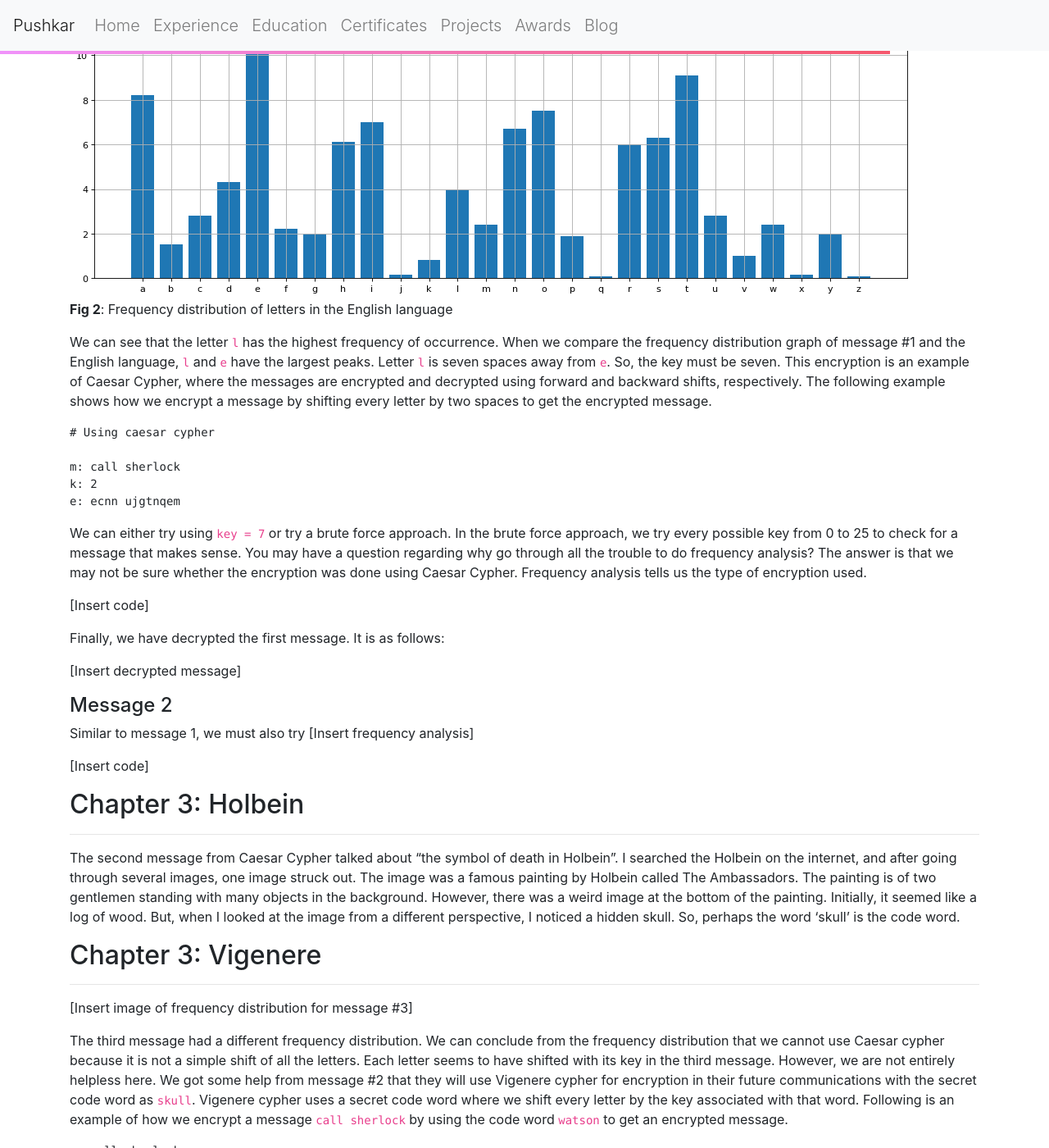
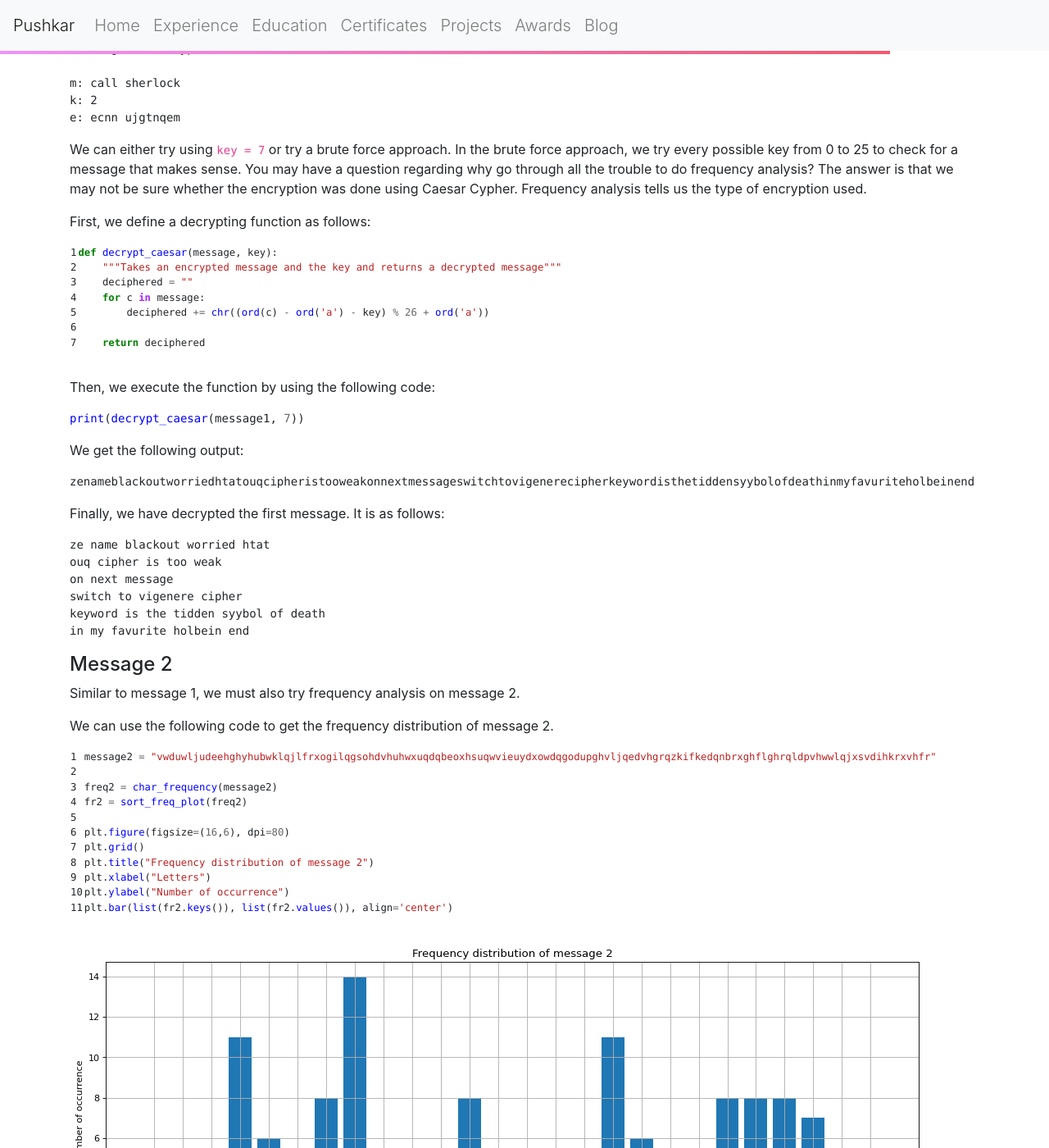
Before and after one commit to pushkarkadam/portfolio, a Jekyll site: the page built from my_collections/_posts/2021-12-14-code-breaking.md, in a window 1280 px wide and 1400 px high, scrolled down 9944 px. Shown: the whole window at 82% size. Built offline with Jekyll 4.4.1, drawn with Linux system fonts in a browser that asks for light colours; nearby versions of some CDN libraries; some of the changed text lies outside the part shown.

Commit message:
completed chapter 1 and 2 of codebreaking blog post.

````diff
--- a/my_collections/_posts/2021-12-14-code-breaking.md
+++ b/my_collections/_posts/2021-12-14-code-breaking.md
@@ -99,7 +99,9 @@ cnuetzywfn
 
 Codebreakers often look for a leak of information. Information leaks can take place in several ways. One way to observe information leak in shifting characters is to observe the frequency of letters, i.e. counting how many times a letter appears in the message.
 
-In the English language, every paragraph has a frequency of letters used. This frequency chart, shown below, acts as a fingerprint. For example, the letter 'e' has the highest frequency. So, when we see an encrypted message, we must find a letter with the highest frequency. The letter with the highest frequency in the encrypted message often corresponds to 'e'. Let us put this theory into practice using the python programming language.
+In the English language, every paragraph has a frequency of letters used. This frequency chart, shown in *Fig. 1*, acts as a fingerprint. For example, the letter `e` has the highest frequency. So, when we see an encrypted message, we must find a letter with the highest frequency. The letter with the highest frequency in the encrypted message often corresponds to `e`. Let us put this theory into practice using the python programming language.
+
+{% include image.html url="/portfolio/assets/images/blogs/cryptography/english_freq.png" description="<strong>Fig. 1</strong>. Frequency distribution of letters in the English language" %}
 
 > You may want to use python packages such as Matplotlib and Jupyter Notebook to make coding easier for you.
 {:class="alert alert-info"}
@@ -161,17 +163,10 @@ plt.ylabel("Number of occurrence")
 plt.bar(list(fr1.keys()), list(fr1.values()), align='center')
 {% endhighlight %}
 
-
-![message1 frequency analysis](/portfolio/assets/images/blogs/cryptography/message1_freq.png){:class="img-fluid"}
-
-The frequency graph of message #1 is similar to the frequency graph of any passage in the English language. In other words, in every passage in the English language, certain letters appear in large numbers than the others.
-
-![English frequency](/portfolio/assets/images/blogs/cryptography/english_freq.png){:class="img-fluid"}**Fig 2**: Frequency distribution of letters in the English language
-
-{% include image.html url="/portfolio/assets/images/blogs/cryptography/english_freq.png" description="<strong>Fig 2</strong>: Frequency distribution of letters in the English language" %}
+{% include image.html url="/portfolio/assets/images/blogs/cryptography/message1_freq.png" description="<strong>Fig. 2</strong>. Frequency distribution of letters in message 1" %}
 
 
-We can see that the letter `l` has the highest frequency of occurrence. When we compare the frequency distribution graph of message #1 and the English language, `l` and `e` have the largest peaks. Letter `l` is seven spaces away from `e`. So, the key must be seven. This encryption is an example of Caesar Cypher, where the messages are encrypted and decrypted using forward and backward shifts, respectively. The following example shows how we encrypt a message by shifting every letter by two spaces to get the encrypted message.
+The frequency graph of message #1, shown in *Fig. 2*, is similar to the frequency graph of any passage in the English language, shown in *Fig. 1*. We can see that the letter `l` has the highest frequency of occurrence. When we compare the *Fig.1* and *Fig. 2*, `l` and `e` have the largest peaks. Letter `l` is seven spaces away from `e`. So, the key must be seven. This encryption is an example of Caesar Cypher, where the messages are encrypted and decrypted using forward and backward shifts, respectively. The following example shows how we encrypt a message by shifting every letter by two spaces to get the encrypted message.
 ```
 # Using caesar cypher
 
@@ -182,18 +177,83 @@ e: ecnn ujgtnqem
 
 We can either try using `key = 7` or try a brute force approach. In the brute force approach, we try every possible key from 0 to 25 to check for a message that makes sense. You may have a question regarding why go through all the trouble to do frequency analysis? The answer is that we may not be sure whether the encryption was done using Caesar Cypher. Frequency analysis tells us the type of encryption used.
 
-[Insert code]
+First, we define a decrypting function as follows:
+
+{% highlight python linenos %}
+def decrypt_caesar(message, key):
+    """Takes an encrypted message and the key and returns a decrypted message"""
+    deciphered = ""
+    for c in message:
+        deciphered += chr((ord(c) - ord('a') - key) % 26 + ord('a'))
+
+    return deciphered
+{% endhighlight %}
+
+Then, we execute the function by using the following code:
+
+{% highlight python %}
+print(decrypt_caesar(message1, 7))
+{% endhighlight %}
+
+We get the following output:
+
+{% highlight python %}
+zenameblackoutworriedhtatouqcipheristooweakonnextmessageswitchtovigenerecipherkeywordisthetiddensyybolofdeathinmyfavuriteholbeinend
+{% endhighlight %}
 
 Finally, we have decrypted the first message. It is as follows:
 
-[Insert decrypted message]
+```
+ze name blackout worried htat
+ouq cipher is too weak
+on next message
+switch to vigenere cipher
+keyword is the tidden syybol of death
+in my favurite holbein end
+```
 
 #### Message 2
 
-Similar to message 1, we must also try
-[Insert frequency analysis]
+Similar to message 1, we must also try frequency analysis on message 2.
 
-[Insert code]
+We can use the following code to get the frequency distribution of message 2.
+
+{% highlight python linenos %}
+message2 = "vwduwljudeehghyhubwklqjlfrxogilqgsohdvhuhwxuqdqbeoxhsuqwvieuydxowdqgodupghvljqedvhgrqzkifkedqnbrxghflghrqldpvhwwlqjxsvdihkrxvhfr"
+
+freq2 = char_frequency(message2)
+fr2 = sort_freq_plot(freq2)
+
+plt.figure(figsize=(16,6), dpi=80)
+plt.grid()
+plt.title("Frequency distribution of message 2")
+plt.xlabel("Letters")
+plt.ylabel("Number of occurrence")
+plt.bar(list(fr2.keys()), list(fr2.values()), align='center')
+{% endhighlight %}
+
+{% include image.html url="/portfolio/assets/images/blogs/cryptography/message2_freq.png" description="<strong>Fig. 3</strong>. Frequency distribution of letters in message 2" %}
+
+*Fig. 3* shows the frequency distribution of message 2. In Fig. 3, `h` has the highest peak. Therefore, the key must be `3`. We can use the following code to decrypt message 2.
+
+{% highlight python %}
+print(decrypt_caesar(message2, 3))
+{% endhighlight %}
+
+We get the following output:
+
+{% highlight python %}
+startigrabbedeverythingicouldfindpleasereturnanyblueprntsfbrvaultandlarmdesignbasedonwhfchbankyoudecideoniamsettingupsafehouseco
+{% endhighlight %}
+
+Now, we have the decrypted second message as follows:
+
+```
+start i grabbed everything i could find
+please return any blueprnts fbr vault and larm
+design based on whfch bank you decide on
+i am setting up safe house co
+```
 
 ## Chapter 3: Holbein
 ---
````
Also changed, not shown: assets/images/blogs/cryptography/message2_freq.png (added).
